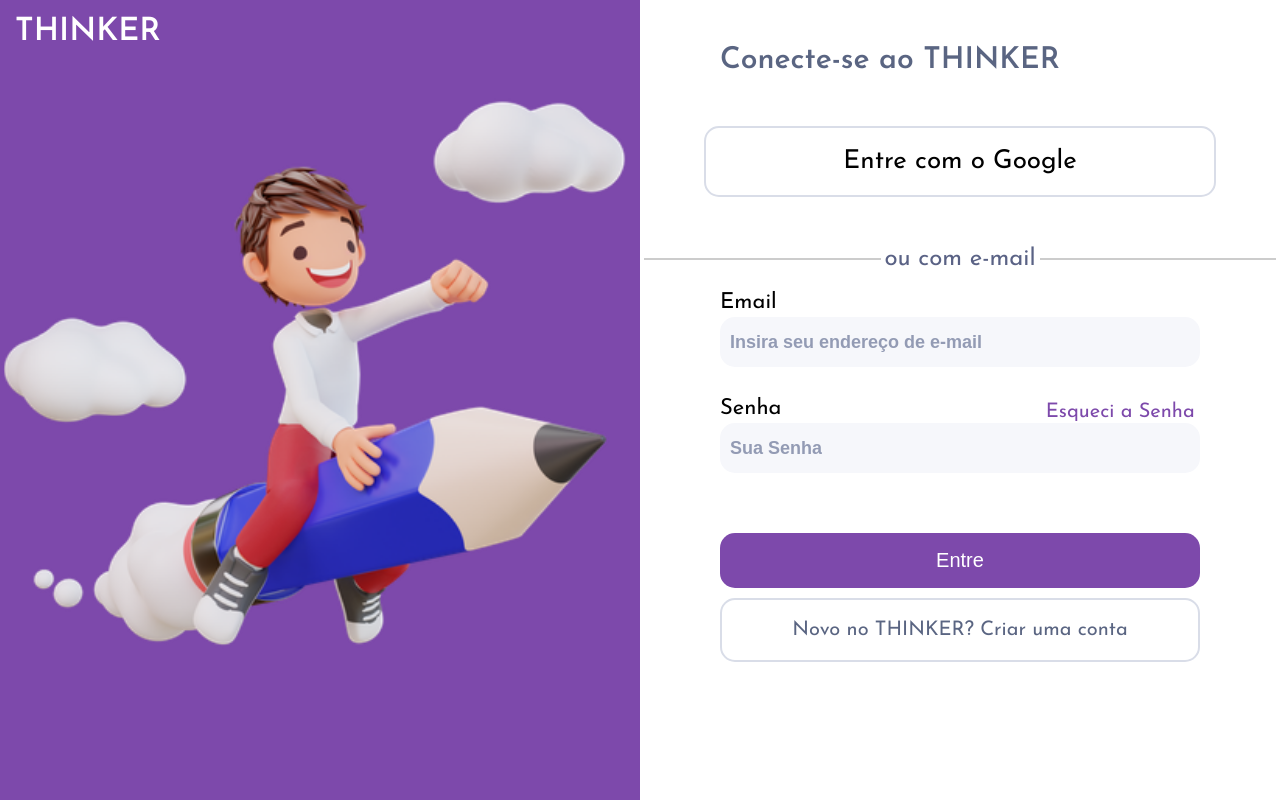
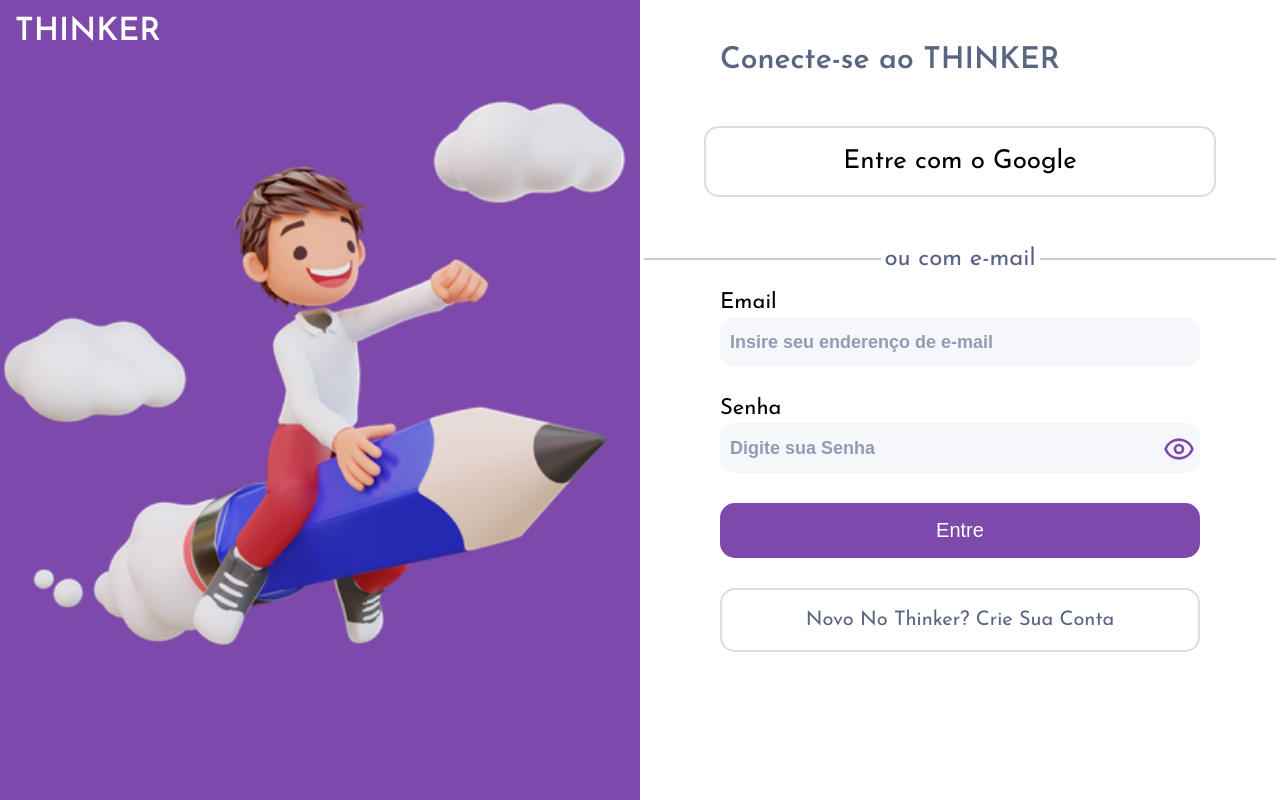
Before and after one commit to DevVitorlevi/Thinker, a React (Vite) app in the folder frontend/: page /login in a window 1280 px wide. Built offline with nearby package versions, Linux system fonts and the light colour scheme.

Commit message:
vALIDAÇÃO DO lOGIN FEITA

```diff
--- a/frontend/index.html
+++ b/frontend/index.html
@@ -3,13 +3,12 @@
 
 <head>
   <meta charset="UTF-8" />
-  <link rel="icon" type="image/svg+xml" href="/vite.svg" />
   <meta name="viewport" content="width=device-width, initial-scale=1.0" />
   <link rel="preconnect" href="https://fonts.googleapis.com">
   <link rel="preconnect" href="https://fonts.gstatic.com" crossorigin>
   <link href="https://fonts.googleapis.com/css2?family=Josefin+Sans:ital,wght@0,100..700;1,100..700&display=swap"
     rel="stylesheet">
-  <title>Vite + React + TS</title>
+  <title>Thinker</title>
 </head>
 
 <body>
--- a/frontend/src/pages/auth/Login.tsx
+++ b/frontend/src/pages/auth/Login.tsx
@@ -1,66 +1,124 @@
-import { Eye, EyeClosed } from "lucide-react"
-import { useState, useRef } from "react"
+
+import React, { useRef, useState } from 'react'
+import image1 from '../../assets/image2.png'
+import image2 from '../../assets/image1.png'
 import { Container, Imagediv, Formdiv, Divider, Text, Form, Auth } from '../../styles/Form'
-import image1 from '../../assets/image1.png'
-import image2 from '../../assets/image2.png'
-import { Link } from "react-router-dom";
+import { Eye, EyeClosed } from 'lucide-react'
+import { Link } from 'react-router-dom'
+
 
 const Login = () => {
+    const [open, setopen] = useState(false)
+    const inputPass = useRef<HTMLInputElement>(null)
+
+    const toggleEye = () => {
+        if (!inputPass.current) return;
+        inputPass.current.type = open ? "password" : "text";
+        setopen(!open);
+    }
+
+    const [Formdata, setFormdata] = useState({
+        name: '',
+        email: '',
+        senha: ''
+    })
+    const [error, setError] = useState(
+        {
+            email: '',
+            senha: '',
+        }
+    )
+
+    const handleSubmit = (e: React.FormEvent<HTMLFormElement>) => {
+        e.preventDefault()
+        const emailRegex = /^[a-zA-Z0-9._%+-]+@[a-zA-Z0-9.-]+\.[a-zA-Z]{2,}$/;
+
+        let hasError = false
+        let NewErros = { email: '', senha: '' }
+
+        if (!emailRegex.test(Formdata.email)) {
+            NewErros.email = 'Email Inválido'
+            hasError = true
+        }
+
+        if (Formdata.senha.length < 8 || Formdata.senha.length > 30) {
+            NewErros.senha = 'Senha No Minimo 8 Caracteres e Maximo 30 Caracteres'
+            hasError = true
+        }
+
+        if (hasError) {
+            return setError(NewErros)
+        }
+
+        setError({ email: '', senha: '' })
+        setFormdata({ name: '', email: '', senha: '' })
+
+
+    }
+    const handleChange = (e: React.ChangeEvent<HTMLInputElement>) => {
+        const { name, value } = e.target
+        setFormdata(prevData => (
+            { ...prevData, [name]: value }
+        ))
+        setError({ email: '', senha: '' })
+    }
     return (
         <>
             <Container>
                 <Imagediv>
                     <h1 className='font'>THINKER</h1>
-                    <img src={image1} alt="Thinker logo" className='mobile' />
-                    <img src={image2} className='desktop' />
+                    <img src={image2} className='mobile' />
+                    <img src={image1} alt="Thinker logo" className='desktop' />
                 </Imagediv>
                 <Formdiv>
-                    <h1 className='titulo'>Conecte-se ao THINKER</h1>
+                    <div className="entre">
+                        <h1 className='titulo'>Conecte-se ao THINKER</h1>
+                    </div>
                     <Auth>
                         <div className="google">
                             <p>Entre com o Google</p>
                         </div>
-
                     </Auth>
                     <Divider>
                         <Text>ou com e-mail</Text>
                     </Divider>
                     <Form>
-                        <form>
+                        <form onSubmit={handleSubmit}>
                             <div className="inputs">
                                 <p>Email</p>
-                                <input
-                                    type="text"
+                                <input type="email" className={`input ${error.email ? 'input-error' : ''}`}
                                     name='email'
-                                    className='input '
-                                    placeholder='Insira seu endereço de e-mail'
-                                    required
+                                    value={Formdata.email}
+                                    placeholder='Insire seu enderenço de e-mail'
+                                    onChange={handleChange}
                                 />
+                                {error.email && <p className='required'>{error.email}</p>}
                             </div>
                             <div className="inputs">
                                 <p>Senha</p>
-                                <input
-                                    type="password"
-                                    name="password"
-                                    className='input'
-                                    required
-                                    placeholder='Sua Senha'
+
+                                <input type={open ? 'password' : 'text'}
+                                    placeholder='Digite sua Senha' className={`input ${error.senha ? 'input-error' : ''}`}
+                                    ref={inputPass}
+                                    name='senha'
+                                    value={Formdata.senha}
+                                    onChange={handleChange}
+                                    maxLength={30}
                                 />
+                                {error.senha && <p className='required'>{error.senha}</p>}
+                                <span onClick={toggleEye}>
+                                    {open ? <EyeClosed className="eye-c" /> : <Eye className="eye" />}
+                                </span>
 
-                                <Link to='/forgot' id='forgot'>Esqueci a Senha</Link>
                             </div>
-
-                            <div className="buttons">
-                                <button type="submit">Entre</button>
-
-                                <Link to='/register' id='link'>Novo no THINKER? Criar uma conta</Link>
-                            </div>
+                            <button type="submit">Entre</button>
+                            <Link to='/register' id='link'>Novo No Thinker? Crie Sua Conta</Link>
                         </form>
                     </Form>
                 </Formdiv>
-            </Container>
+            </Container >
         </>
-    );
-};
+    )
+}
 
 export default Login
--- a/frontend/src/pages/auth/Register.tsx
+++ b/frontend/src/pages/auth/Register.tsx
@@ -124,7 +124,7 @@ const Register = () => {
 
                             </div>
                             <button type="submit">Cadastre-se</button>
-                            <Link to='/login' target='_blank' id='link'>Já Possui Conta? Entre</Link>
+                            <Link to='/login' id='link'>Já Possui Conta? Entre</Link>
                         </form>
                     </Form>
                 </Formdiv>
```
